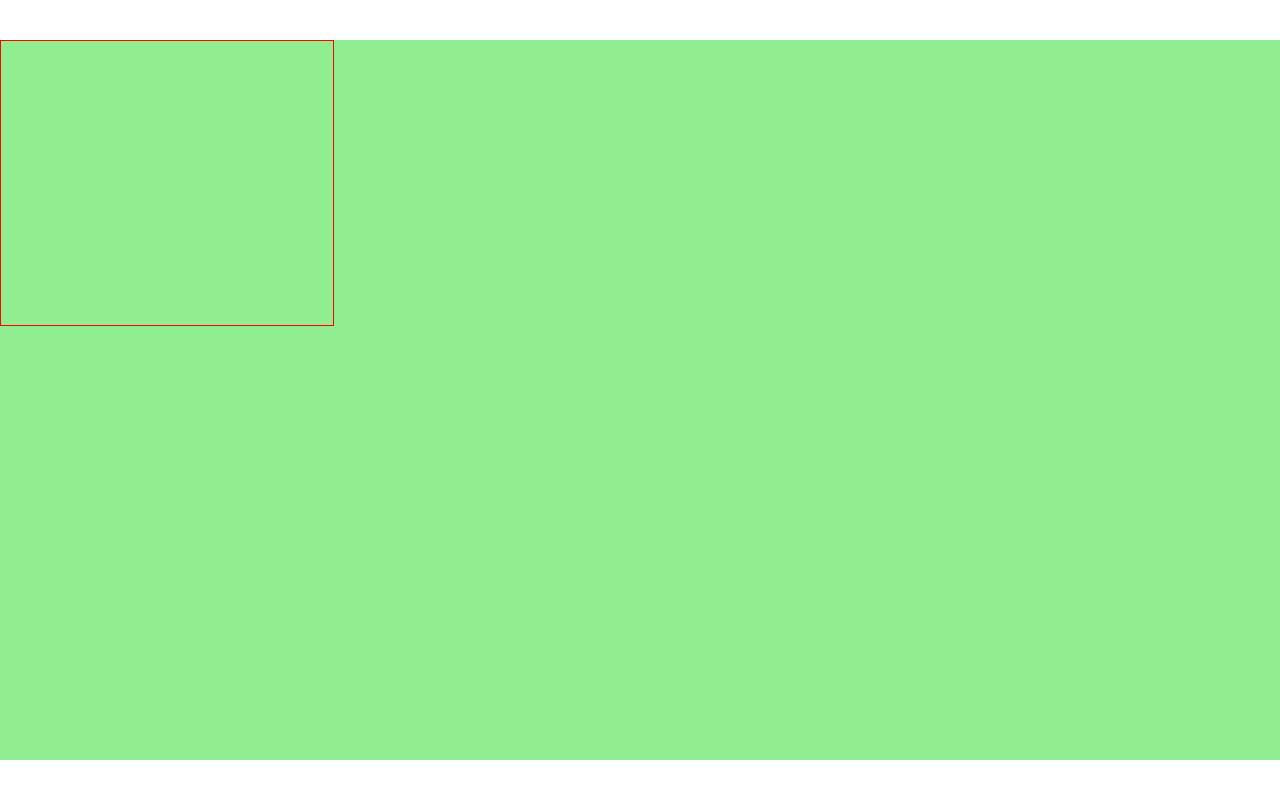
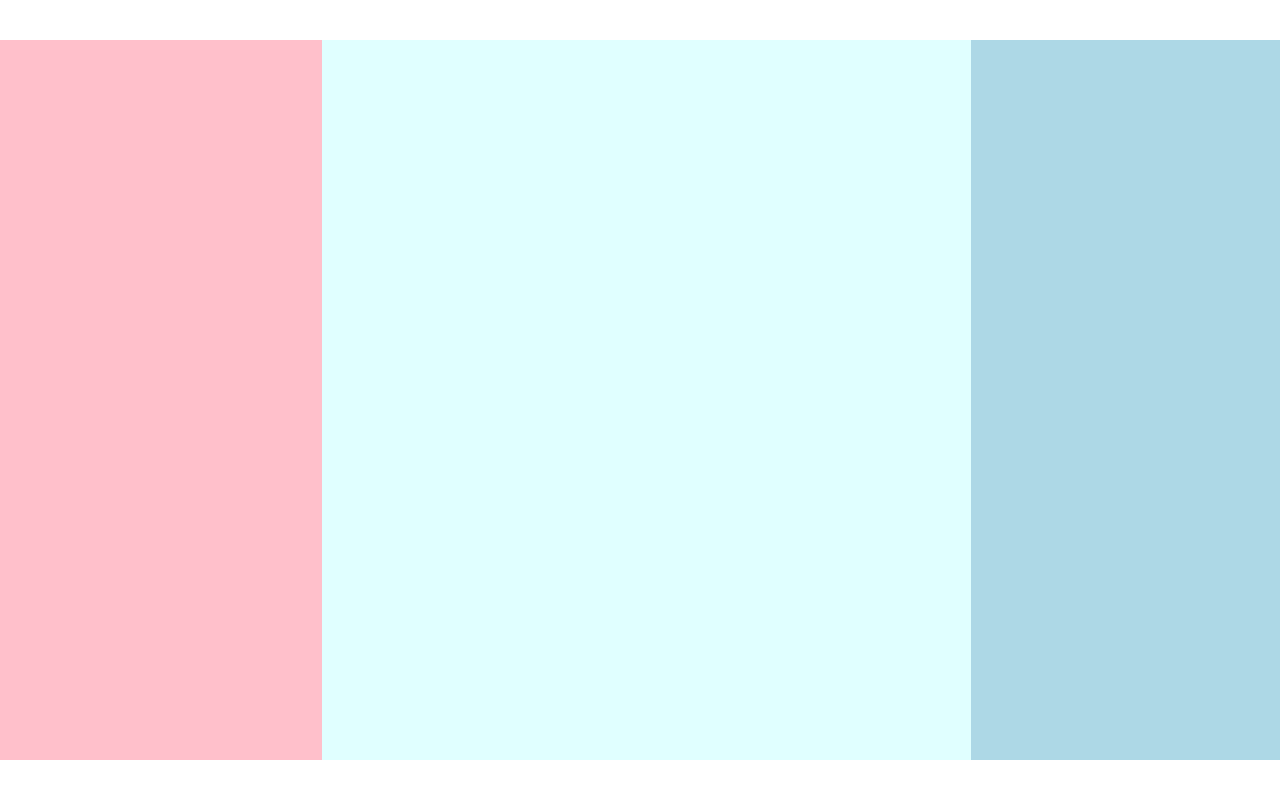
Before and after one commit to wbs99/big-screen, a React (Vite) app: page /#/ in a window 1280 px wide. Built offline with nearby package versions, Linux system fonts and the light colour scheme.

Commit message:
完成部分 grid 布局

```diff
--- /dev/null
+++ b/src/custom.d.ts
@@ -0,0 +1,4 @@
+declare module "*.png" {
+  const value: any;
+  export = value;
+}
--- a/src/pages/home.scss
+++ b/src/pages/home.scss
@@ -1,8 +1,29 @@
 @import "../shared/helper";
 
 
-.x {
-  width: px(367);
-  height: px(315);
-  border: 1px solid red;
+.home {
+  display: flex;
+  flex-direction: column;
+  flex: 1;
+  > main {
+    flex:1;
+    display: grid;
+    grid-template:
+    'box1 box2 box3' 1fr/354fr 714fr 340fr;
+
+    > .section1 {
+      grid-area: box1;
+      background: pink;
+    }
+
+    > .section2 {
+      grid-area: box2;
+      background: lightcyan;
+    }
+
+    > .section3 {
+      grid-area: box3;
+      background: lightblue;
+    }
+  }
 }
--- a/src/pages/home.tsx
+++ b/src/pages/home.tsx
@@ -3,6 +3,12 @@ import './home.scss';
 
 export const Home = () => {
   return (
-    <div className="x"></div>
+    <div className='home'>
+      <main>
+        <section className='section1'></section>
+        <section className='section2'></section>
+        <section className='section3'></section>
+      </main>
+    </div>
   );
 };
--- a/src/shared/style.scss
+++ b/src/shared/style.scss
@@ -22,5 +22,12 @@ body {
 
 #root{
   margin: 0 auto;
-  background: lightgreen;
+  display: flex;
+  flex-direction: column;
 }
+
+.App{
+  display: flex;
+  flex-direction: column;
+  flex:1;
+}
```
